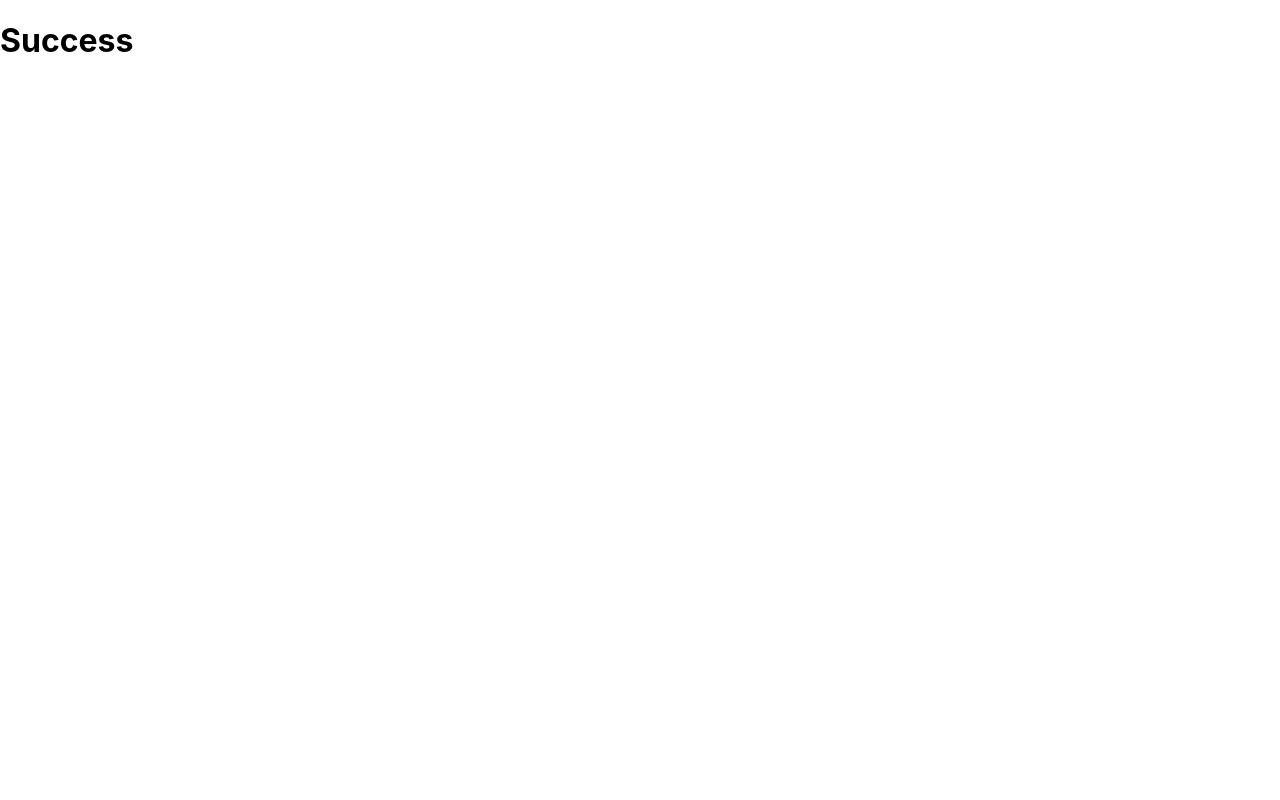
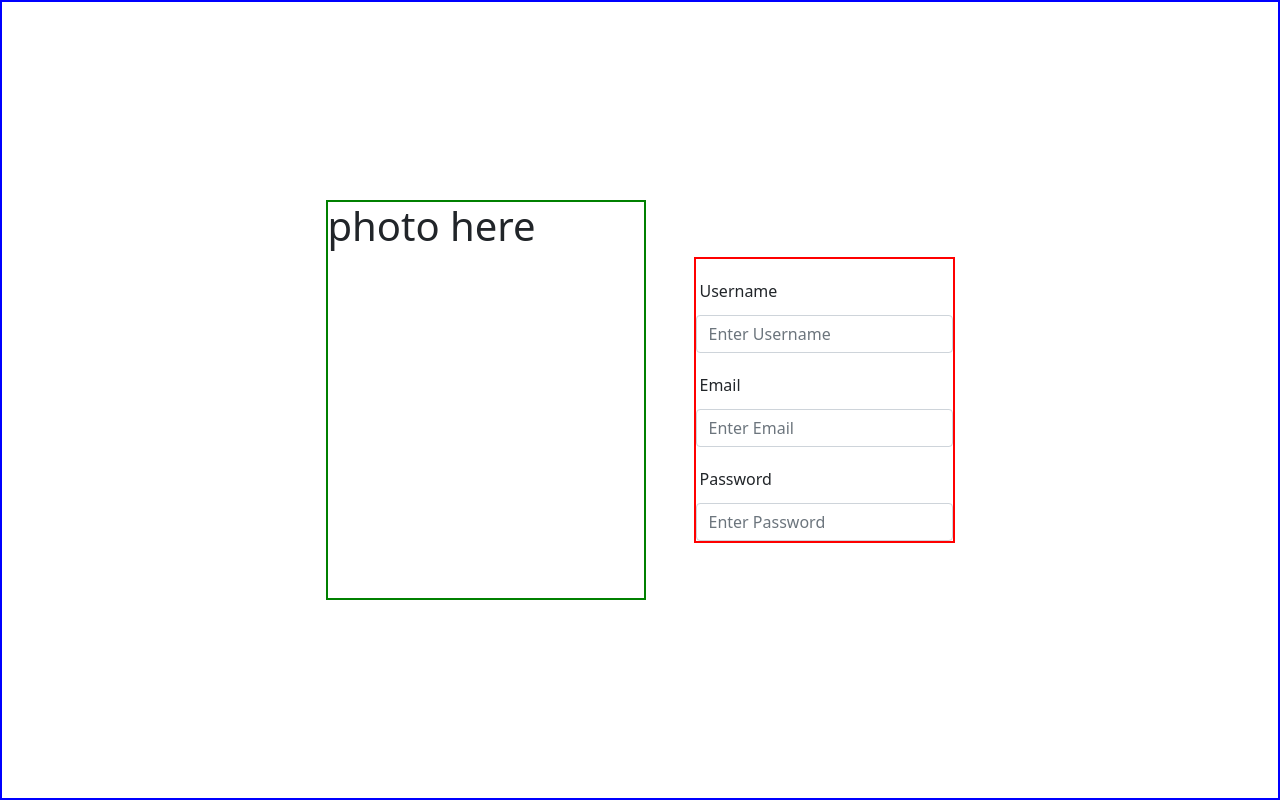
Before and after one commit to giorgigutsaevi/redux-movie-social-app, a React (Create React App) app in the folder client/: page /accounts/register in a window 1280 px wide. Built offline with nearby package versions, Linux system fonts and the light colour scheme.

Commit message:
installed redux react-redux redux-saga

```diff
--- a/client/package.json
+++ b/client/package.json
@@ -3,12 +3,18 @@
   "version": "0.1.0",
   "private": true,
   "dependencies": {
+    "@popperjs/core": "^2.11.5",
     "@testing-library/jest-dom": "^5.16.4",
     "@testing-library/react": "^13.3.0",
     "@testing-library/user-event": "^13.5.0",
+    "bootstrap": "^5.1.3",
     "react": "^18.2.0",
     "react-dom": "^18.2.0",
+    "react-redux": "^8.0.2",
+    "react-router-dom": "^6.3.0",
     "react-scripts": "5.0.1",
+    "redux": "^4.2.0",
+    "redux-saga": "^1.1.3",
     "web-vitals": "^2.1.4"
   },
   "scripts": {
--- a/client/src/App.js
+++ b/client/src/App.js
@@ -1,9 +1,19 @@
-
+import {Routes, Route, useLocation} from 'react-router-dom'
+import Navbar from './components/navbar/Navbar';
+import Dashboard from './pages/dashboard/Dashboard';
+import Signup from './pages/signup/Signup';
 
 function App() {
+  const {pathname} = useLocation();
+
   return (
     <div>
-      <h1>Success</h1>
+
+      {pathname !== "/accounts/register" && <Navbar/>}
+      <Routes>
+        <Route exact path='/' element={<Dashboard/>}/>
+        <Route path='/accounts/register' element={<Signup/>}/>
+      </Routes>
     </div>
   );
 }
--- /dev/null
+++ b/client/src/components/navbar/Navbar.js
@@ -0,0 +1,72 @@
+import React from 'react'
+import { NavLink } from 'react-router-dom'
+import "./Navbar.css"
+
+const Navbar = () => {
+	return (
+		<nav className="navbar navbar-expand-lg bg-light">
+			<div className="container-fluid">
+				<NavLink className="navbar-brand" to="/">
+					Movier
+				</NavLink>
+				<button
+					className="navbar-toggler"
+					type="button"
+					data-bs-toggle="collapse"
+					data-bs-target="#navbarSupportedContent"
+					aria-controls="navbarSupportedContent"
+					aria-expanded="false"
+					aria-label="Toggle navigation"
+				>
+					<span className="navbar-toggler-icon" />
+				</button>
+				<div className="collapse navbar-collapse" id="navbarSupportedContent">
+					<ul className="navbar-nav me-auto mb-2 mb-lg-0">
+						<li className="nav-item">
+							<NavLink className="nav-link active" aria-current="page" to="#">
+								CandyStore
+							</NavLink>
+						</li>
+						<li className="nav-item">
+							<NavLink className="nav-link" to="#">
+								Favorites
+							</NavLink>
+						</li>
+						<li className="nav-item">
+							<NavLink className="nav-link" to="#">
+								Your WatchLists
+							</NavLink>
+						</li>
+					</ul>
+					<form className="d-flex me-5" role="search">
+						<input
+							className="form-control me-2"
+							type="search"
+							placeholder="Search"
+							aria-label="Search"
+						/>
+						<button className="btn btn-outline-success" type="submit">
+							Search
+						</button>
+					</form>
+					<ul className="navbar-nav mb-2 mb-lg-0">
+						<li className="nav-item">
+							<NavLink className="nav-link" to="#">
+								Login
+							</NavLink>
+						</li>
+						<li className="nav-item">
+							<NavLink className="nav-link" to="#">
+								Logout
+							</NavLink>
+						</li>
+					</ul>
+
+				</div>
+			</div>
+		</nav>
+
+	)
+}
+
+export default Navbar;
--- a/client/src/index.js
+++ b/client/src/index.js
@@ -2,12 +2,17 @@
 import ReactDOM from 'react-dom/client';
 import './index.css';
 import App from './App';
+import 'bootstrap/dist/css/bootstrap.min.css';
+import "bootstrap/dist/js/bootstrap.js"
 import reportWebVitals from './reportWebVitals';
+import { BrowserRouter as Router } from 'react-router-dom'
 
 const root = ReactDOM.createRoot(document.getElementById('root'));
 root.render(
   <React.StrictMode>
-    <App />
+    <Router>
+      <App />
+    </Router>
   </React.StrictMode>
 );
 
--- /dev/null
+++ b/client/src/pages/dashboard/Dashboard.js
@@ -0,0 +1,9 @@
+import React from 'react'
+
+const Dashboard = () => {
+	return (
+		<div>Dashboard</div>
+	)
+}
+
+export default Dashboard
--- /dev/null
+++ b/client/src/pages/signup/Signup.css
@@ -0,0 +1,19 @@
+
+.signup-form-container{
+	border: 2px solid blue;
+	min-height: 100vh;
+	display: flex;
+	justify-content: center;
+	align-items: center;
+}
+
+.signup-form{
+	border: 2px solid red;
+	min-height: 30vh;
+}
+
+.sign-up-hero{
+	border: 2px solid green;
+	min-height: 50vh;
+	min-width: 25vw;
+}
--- /dev/null
+++ b/client/src/pages/signup/Signup.js
@@ -0,0 +1,43 @@
+import React from 'react'
+import "./Signup.css"
+
+const Signup = () => {
+	return (
+		<div className='signup-form-container'>
+			<div className='sign-up-hero me-5'>
+				<h1>photo here</h1>
+			</div>
+			<div className='signup-form'>
+				<label className='mt-3 p-1'>
+					Username
+				</label>
+				<input
+					className="form-control mt-2"
+					type="text"
+					placeholder="Enter Username"
+					aria-label="default input example"
+				/>
+				<label className='mt-3 p-1'>
+					Email
+				</label>
+				<input
+					className="form-control mt-2"
+					type="text"
+					placeholder="Enter Email"
+					aria-label=".form-control-sm example"
+				/>
+				<label className='mt-3 p-1'>
+					Password
+				</label>
+				<input
+					className="form-control mt-2"
+					type="text"
+					placeholder="Enter Password"
+					aria-label=".form-control-sm example"
+				/>
+			</div>
+		</div>
+	)
+}
+
+export default Signup
```
Also changed, not shown: client/src/components/navbar/Navbar.css (added), client/src/configureStore.js (added), client/src/pages/dashboard/Dashboard.css (added), 1 other file (tests, documents, lock files or other folders).
